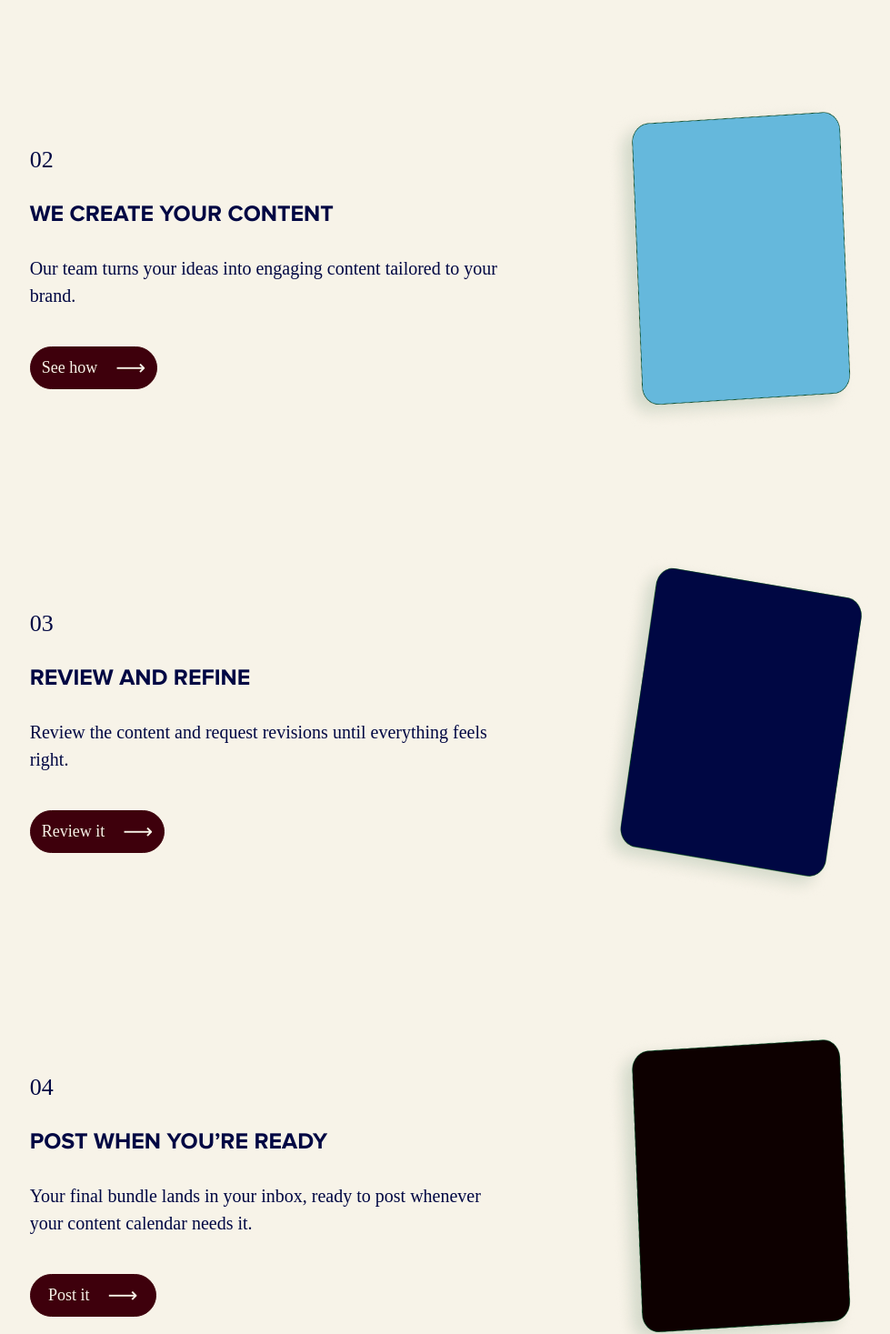
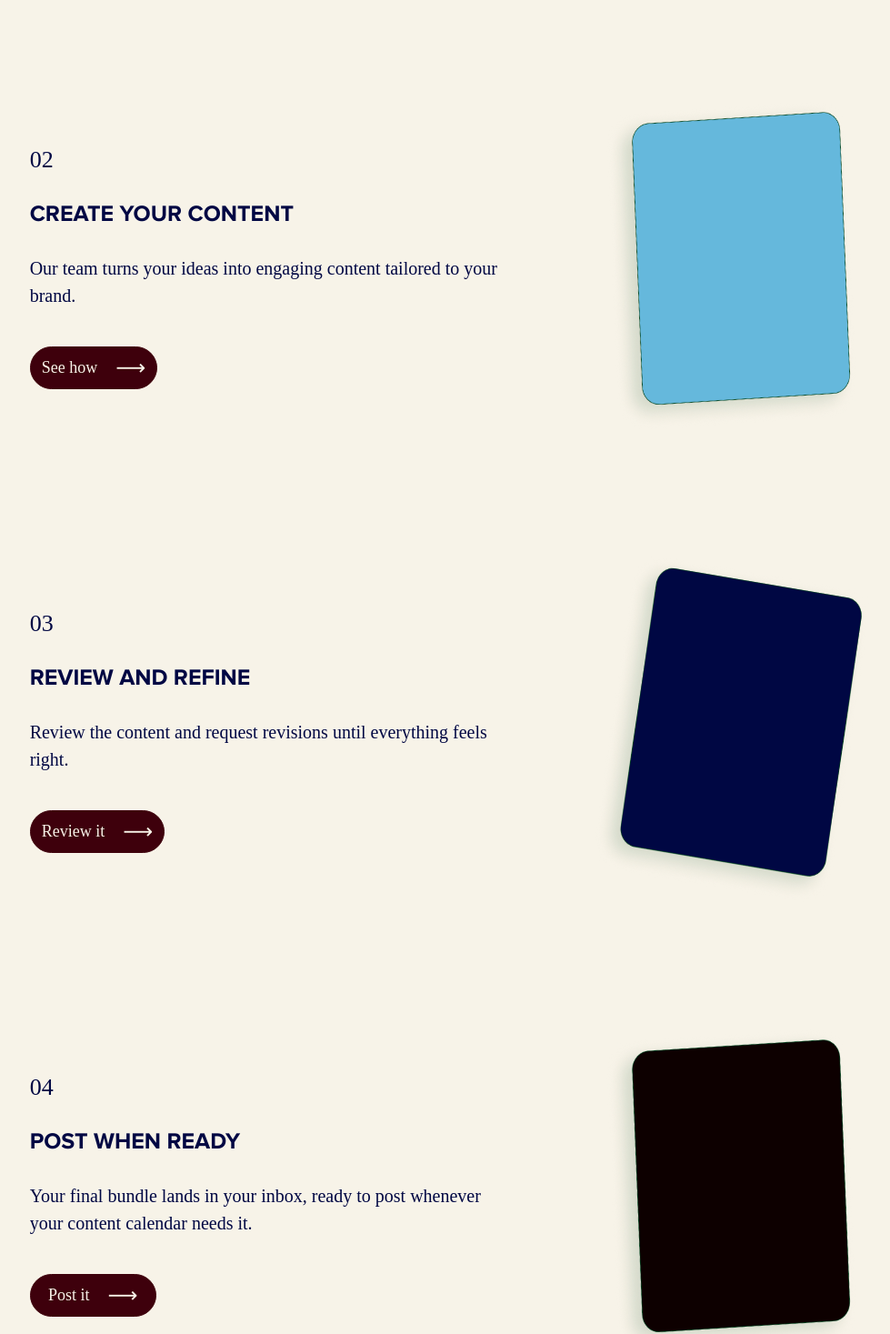
Before and after one commit to pranaykumarsamala/wedding-app-frontend, an Angular app: page / in a window 1280 px wide. Shown: the part 2780-4247 px from the top of the page at 91% size, without its empty margins (134-1113 px from the left). Built offline with nearby package versions, Linux system fonts and the light colour scheme; a web font is replaced by a local one.

Commit message:
Adjust How It All Works section layout on mobile

```diff
--- a/src/app/pages/home/templates/templates.scss
+++ b/src/app/pages/home/templates/templates.scss
@@ -242,6 +242,7 @@ $color-cream: #f7f3e8;
     padding: 30px 3%;
   }
   .step-content {
+    padding-bottom: 20px;
     .step-number {
       font-size: 22px;
       margin-bottom: 18px;
@@ -249,11 +250,13 @@ $color-cream: #f7f3e8;
     h3 {
       font-size: 23px;
       margin-bottom: 24px;
+      min-height: auto;
     }
     p {
       font-size: 18px;
       line-height: 1.35;
-      margin-bottom: 28px;
+      margin-bottom: 15px;
+      min-height: auto;
     }
   }
   .step-visual {
@@ -269,9 +272,11 @@ $color-cream: #f7f3e8;
   }
   .step-content h3 {
     font-size: 21px;
+    // min-height: 45px;
   }
   .step-content p {
     font-size: 16px;
+    min-height: 80px;
   }
   .step-visual {
     width: min(62%, 200px);
--- a/src/app/pages/home/templates/templates.ts
+++ b/src/app/pages/home/templates/templates.ts
@@ -71,7 +71,7 @@ export class Templates implements AfterViewInit, OnDestroy {
     },
     {
       number: '02',
-      title: 'WE CREATE YOUR CONTENT',
+      title: 'CREATE YOUR CONTENT',
       description: 'Our team turns your ideas into engaging content tailored to your brand.',
       buttonText: 'See how',
       link: '#content',
@@ -87,7 +87,7 @@ export class Templates implements AfterViewInit, OnDestroy {
     },
     {
       number: '04',
-      title: 'POST WHEN YOU’RE READY',
+      title: 'POST WHEN READY',
       description:
         'Your final bundle lands in your inbox, ready to post whenever your content calendar needs it.',
       buttonText: 'Post it',
```
